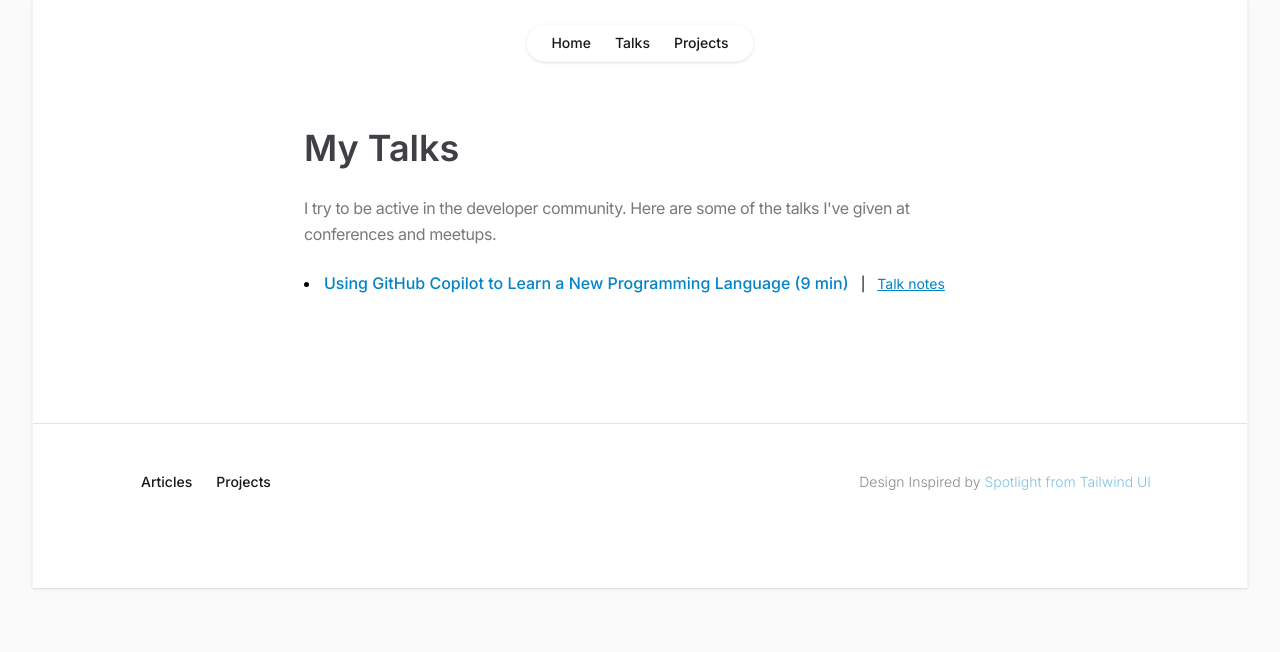
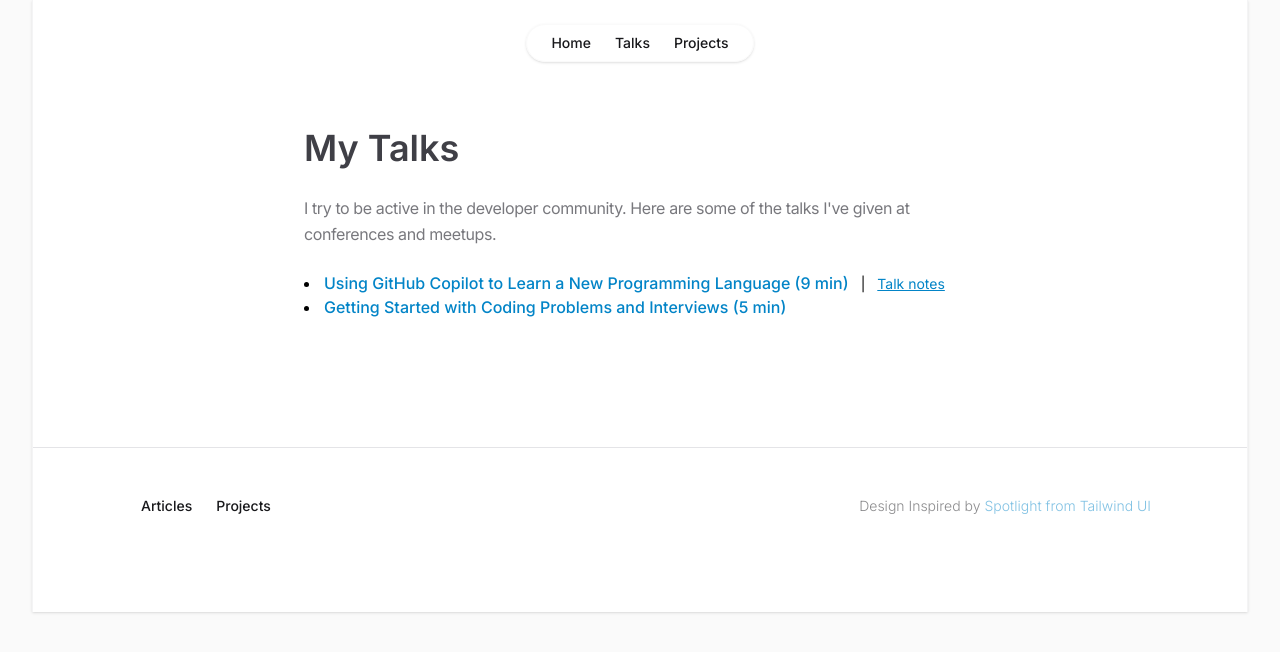
Before and after one commit to lucasamonrc/lucasamonrc.dev, a Next.js app: page /talks in a window 1280 px wide. Shown: the top 652 px of the page. Built offline with nearby package versions, Linux system fonts and the light colour scheme.

Commit message:
Add new talk

```diff
--- a/src/app/talks/page.tsx
+++ b/src/app/talks/page.tsx
@@ -22,12 +22,14 @@ export default function Talks() {
             {content.map((talk) => (
               <li className="text-sm" key={talk.id}>
                 <a
-                  href={talk.video}
+                  href={talk.video ?? talk.notes}
                   className="text-sky-600 font-medium mr-3 text-base transition-colors hover:text-sky-800"
                   target="_blank"
                 >
                   {talk.title}
                 </a>
+                {!!talk.video && (
+                  <>
                     <span>|</span>
                     <a
                       href={talk.notes}
@@ -36,6 +38,8 @@ export default function Talks() {
                     >
                       Talk notes
                     </a>
+                  </>
+                )}
               </li>
             ))}
           </ul>
--- a/src/content/talks.json
+++ b/src/content/talks.json
@@ -4,5 +4,10 @@
     "title": "Using GitHub Copilot to Learn a New Programming Language (9 min)",
     "video": "https://www.youtube.com/watch?v=BKbXrQ0z-FY",
     "notes": "https://lucasamonrc.notion.site/Using-GitHub-Copilot-to-Learn-a-New-Programming-Language-628798370d784008a5a3e14f3280252c?pvs=4"
+  },
+  {
+    "id": 2,
+    "title": "Getting Started with Coding Problems and Interviews (5 min)",
+    "notes": "https://lucasamonrc.notion.site/Getting-Started-with-Coding-Problems-and-Interviews-5e6e90372e4d4dcaacfd49a1aa5dbdea"
   }
 ]
```
Lines whose indentation alone changed are shown as unchanged.
